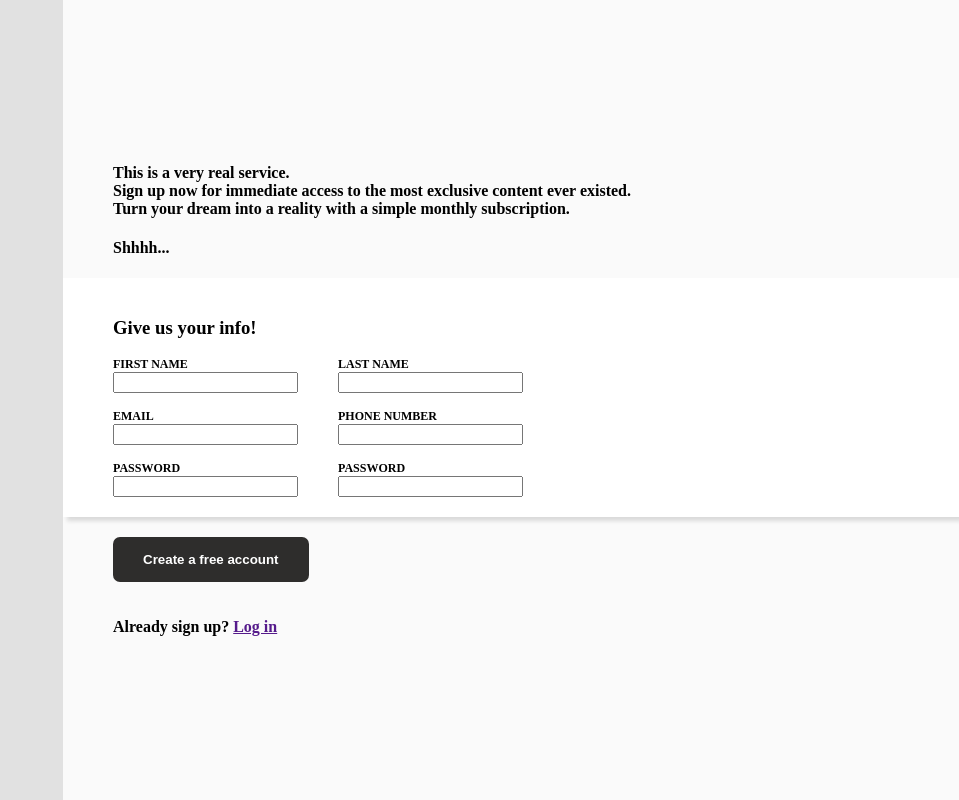
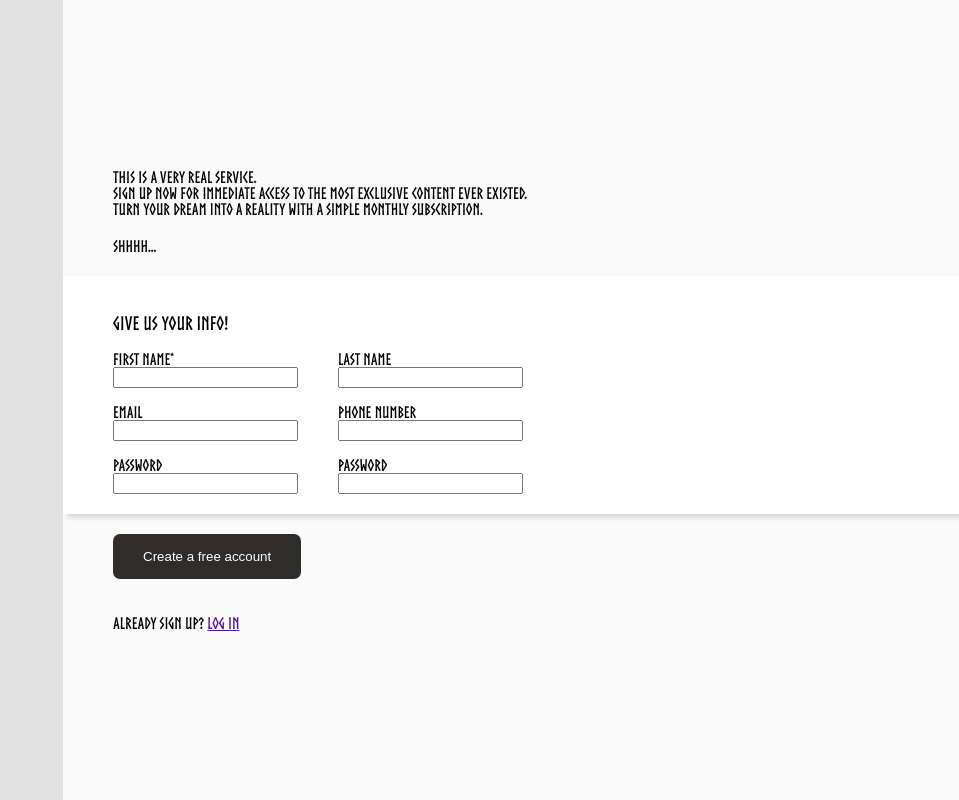
Before and after one commit to thonsm06/Signup-v2, a plain HTML site: page index.html in a window 1280 px wide. Shown: the whole page, without its empty margins (321-1280 px from the left). Drawn offline with Linux system fonts and the light colour scheme.

Commit message:
Added custom font

```diff
--- a/index.html
+++ b/index.html
@@ -28,7 +28,7 @@
                     <div class="column">
                         <div class="row one">
                             <div class="field">
-                            <label for="first-name">FIRST NAME</label>
+                                <label for="first-name">FIRST NAME*</label required>
                                 <input type="text" name="first-name" id="first-name">
                             </div>
                             <div class="field">
@@ -59,11 +59,11 @@
                     </div>
                 </div>
 
+
                 <button type="submit">Create a free account</button>
             </form>
 
             <p>Already sign up? <a href="">Log in</a></p>
         </div>
-
     </body>
 </html>
--- a/style.css
+++ b/style.css
@@ -1,7 +1,12 @@
+@font-face {
+    font-family: "norse-bold";
+    src: url("fonts/norse-bold-webfont.woff") format("woff"), url("fonts/norse-bold-webfont.woff2") format("woff2");
+    font-weight: bold;
+    font-style: normal;
+}
 :root {
     --paddingLeft: 50px;
     box-sizing: border-box;
-    font-weight: bold;
 }
 body {
     background-color: rgb(250, 250, 250);
@@ -10,6 +15,7 @@ body {
     height: 100vh;
     padding: 0;
     margin: 0;
+    font: 1em "norse-bold", sans-serif;
 }
 
 .left {
@@ -35,7 +41,7 @@ body {
     display: flex;
     flex-direction: column;
     gap: 1rem;
-    font-size: 12px;
+    /* font-size: 20px; */
 }
 
 .row {
@@ -56,7 +62,7 @@ button {
     border-radius: 7px;
     background-color: rgb(46, 45, 44);
     color: white;
-    font-weight: bold;
+    /* font-weight: bold; */
 }
 
 p:last-child {
```
Also changed, not shown: Norse-Bold.otf (added), fonts/norse-bold-webfont.woff (added), fonts/norse-bold-webfont.woff2 (added). Lines whose indentation alone changed are shown as unchanged.
